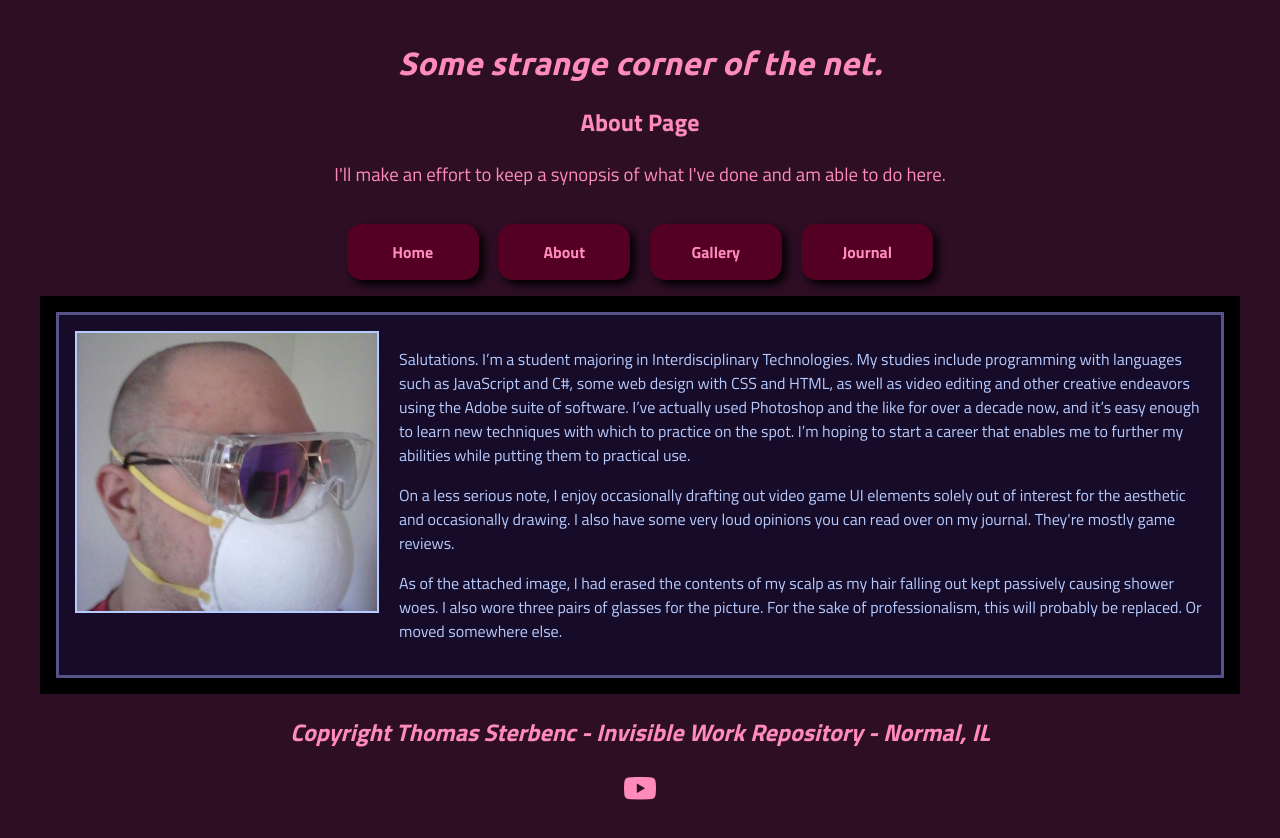
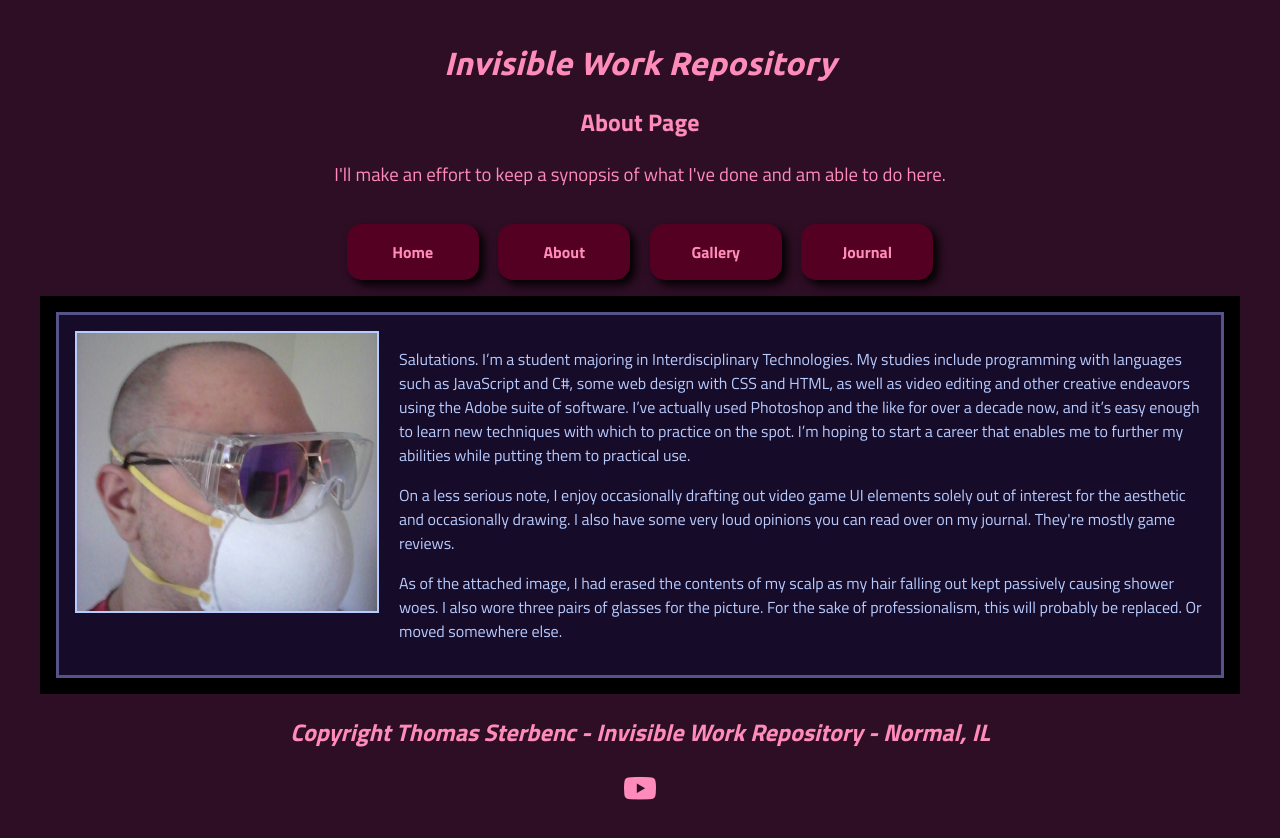
Before and after one commit to tjster/CTK301, a plain HTML site: page InvWorkRepo/about.html in a window 1280 px wide. Drawn offline with nearby package versions, Linux system fonts and the light colour scheme.

Commit message:
More housekeeping.

```diff
--- a/InvWorkRepo/about.html
+++ b/InvWorkRepo/about.html
@@ -14,7 +14,7 @@
 <body>
 	<div id="wrapper">
 		<header>
-			<h1>Some strange corner of the net.</h1>
+			<h1>Invisible Work Repository</h1>
 			<h2>About Page</h2>
 			<h3>I'll make an effort to keep a synopsis of what I've done and am able to do here.</h3>
 		</header>
```
Also changed, not shown: InvWorkRepo/gallery.html (+1 -1 lines), InvWorkRepo/journal.html (+1 -1 lines).
